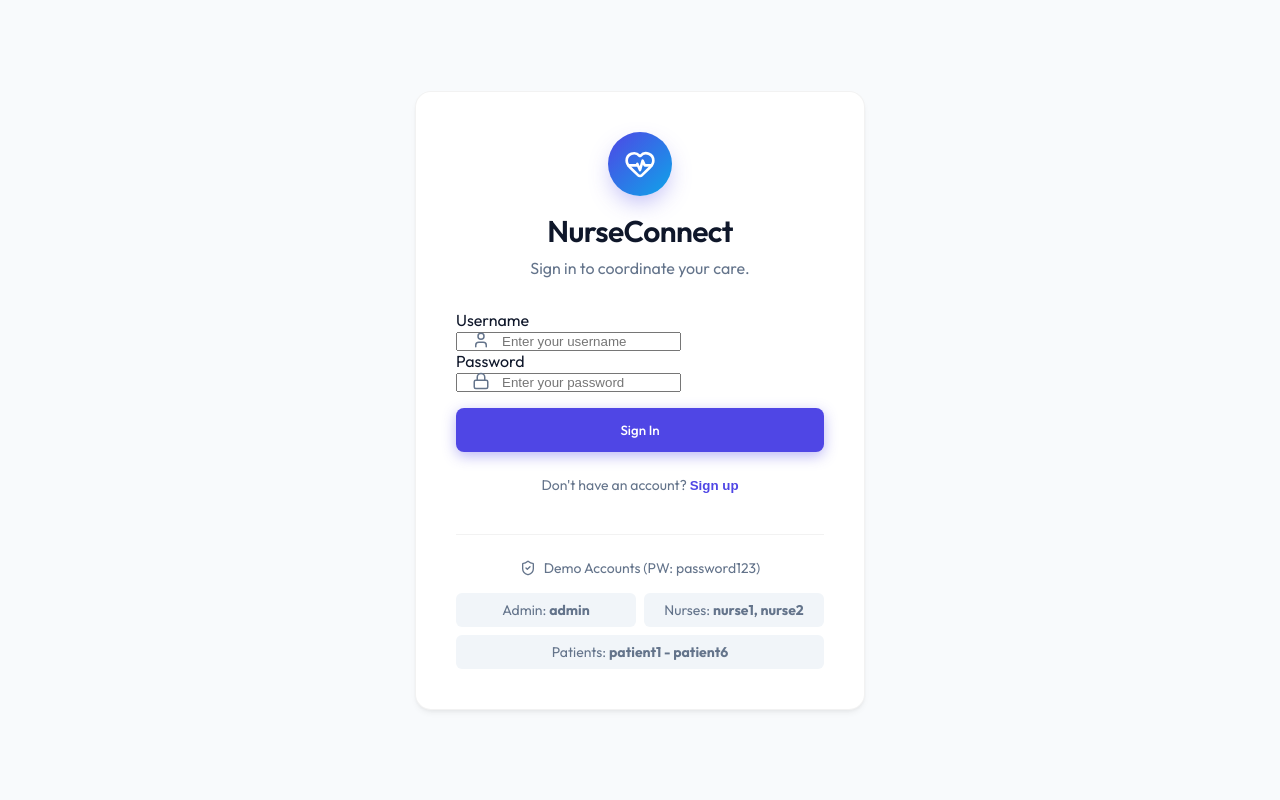
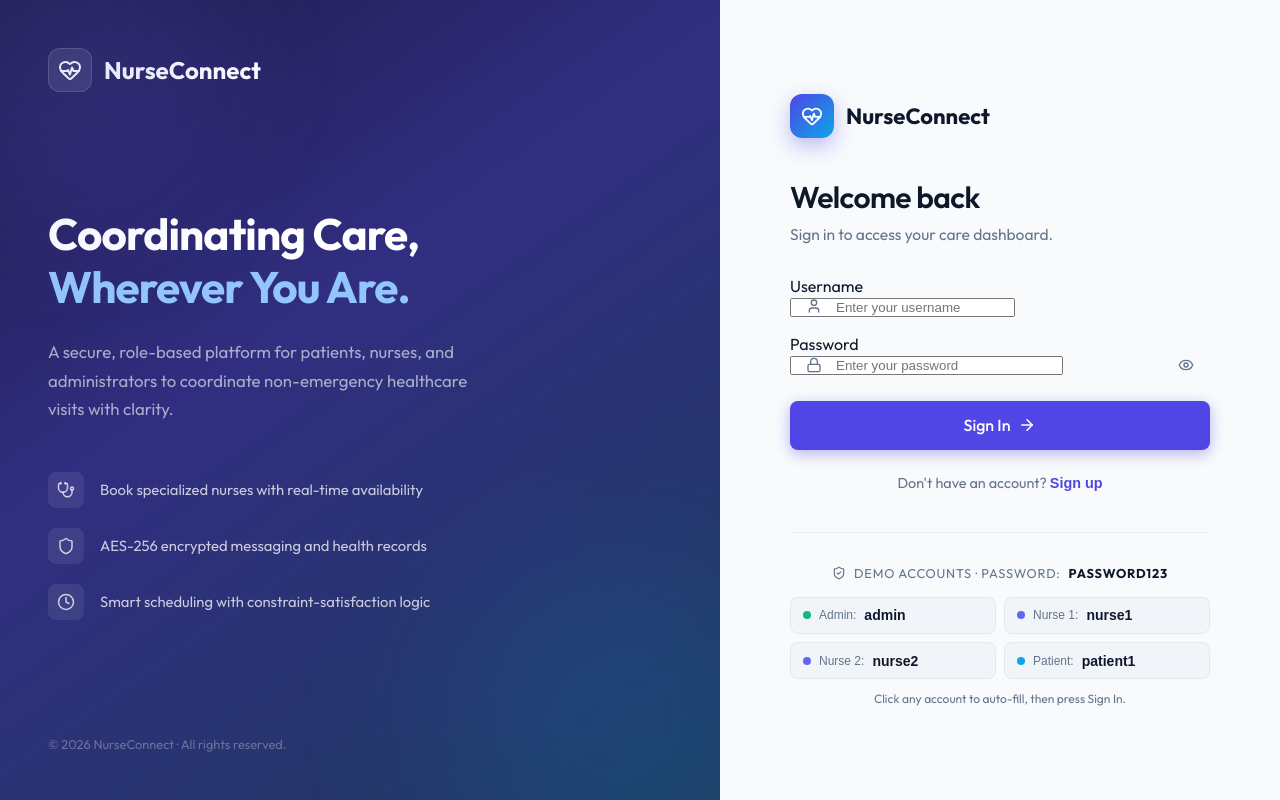
Before and after one commit to SORO-Solution/COORDINATING-NON-EMERGENCY-NURSING-VISITS, a React app in the folder frontend/: page / in a window 1280 px wide. Built offline with nearby package versions, Linux system fonts and the light colour scheme; the HTML template or start-up script is replaced by a standard one.

Commit message:
Update Login.jsx

```diff
--- a/frontend/src/components/Login.jsx
+++ b/frontend/src/components/Login.jsx
@@ -1,16 +1,14 @@
 import React, { useState } from 'react';
 import axios from 'axios';
-import { HeartPulse, Lock, User, Mail, ShieldCheck } from 'lucide-react';
+import { HeartPulse, Lock, User, Mail, ShieldCheck, ArrowRight, Eye, EyeOff, Stethoscope, Clock, Shield } from 'lucide-react';
 
 export default function Login({ onLogin }) {
   const [isLogin, setIsLogin] = useState(true);
-
-  // Form state
   const [username, setUsername] = useState('');
   const [password, setPassword] = useState('');
   const [firstName, setFirstName] = useState('');
   const [lastName, setLastName] = useState('');
-
+  const [showPassword, setShowPassword] = useState(false);
   const [error, setError] = useState('');
   const [loading, setLoading] = useState(false);
 
@@ -18,133 +16,268 @@ export default function Login({ onLogin }) {
     e.preventDefault();
     setLoading(true);
     setError('');
-
     try {
       if (!isLogin) {
-        // Register flow
         await axios.post('http://localhost:8000/api/register/', {
           username, password, first_name: firstName, last_name: lastName
         });
-        // After successful register, switch to login
         setIsLogin(true);
-        setError('Account created successfully! Please sign in.');
+        setError('__success__Account created! Please sign in.');
         setLoading(false);
         return;
       }
-
-      // Login flow
-      const tokenRes = await axios.post('http://localhost:8000/api/token/', {
-        username,
-        password
-      });
+      const tokenRes = await axios.post('http://localhost:8000/api/token/', { username, password });
       const token = tokenRes.data.access;
       localStorage.setItem('token', token);
-
       const userRes = await axios.get('http://localhost:8000/api/me/', {
         headers: { Authorization: `Bearer ${token}` }
       });
-
-      const userData = userRes.data;
-      localStorage.setItem('user', JSON.stringify(userData));
-      onLogin(userData);
+      localStorage.setItem('user', JSON.stringify(userRes.data));
+      onLogin(userRes.data);
     } catch (err) {
-      setError(isLogin ? 'Invalid username or password.' : 'Failed to create account. Username might be taken.');
+      setError(isLogin ? 'Invalid username or password. Please try again.' : 'Failed to create account. That username may already be taken.');
     } finally {
       setLoading(false);
     }
   };
 
+  const demoAccounts = [
+    { label: 'Admin', value: 'admin', color: '#10b981' },
+    { label: 'Nurse 1', value: 'nurse1', color: '#6366f1' },
+    { label: 'Nurse 2', value: 'nurse2', color: '#6366f1' },
+    { label: 'Patient', value: 'patient1', color: '#0ea5e9' },
+  ];
+
+  const isSuccess = error.startsWith('__success__');
+  const displayError = isSuccess ? error.replace('__success__', '') : error;
+
   return (
-    <div style={{ display: 'flex', minHeight: '100vh', alignItems: 'center', justifyContent: 'center', background: 'var(--bg-color)' }}>
-      <div className="card glass" style={{ width: '100%', maxWidth: '450px', padding: '2.5rem' }}>
-        <div style={{ textAlign: 'center', marginBottom: '2rem' }}>
-          <div style={{ display: 'inline-flex', alignItems: 'center', justifyContent: 'center', width: '64px', height: '64px', borderRadius: '50%', background: 'linear-gradient(135deg, var(--primary) 0%, var(--accent) 100%)', color: 'white', marginBottom: '1rem', boxShadow: '0 10px 25px -5px rgba(79, 70, 229, 0.4)' }}>
-            <HeartPulse size={32} />
+    <div style={{
+      display: 'flex',
+      minHeight: '100vh',
+      background: 'var(--bg-color)',
+    }}>
+      {/* Left Branding Panel */}
+      <div style={{
+        display: 'none',
+        flex: '1',
+        background: 'linear-gradient(145deg, #1e1b4b 0%, #312e81 40%, #1e3a5f 100%)',
+        padding: '3rem',
+        flexDirection: 'column',
+        justifyContent: 'space-between',
+        position: 'relative',
+        overflow: 'hidden',
+      }}
+        className="login-panel-left"
+      >
+        {/* Decorative blobs */}
+        <div style={{ position: 'absolute', top: '-80px', left: '-80px', width: '300px', height: '300px', borderRadius: '50%', background: 'rgba(99,102,241,0.15)', filter: 'blur(60px)' }} />
+        <div style={{ position: 'absolute', bottom: '-100px', right: '-80px', width: '350px', height: '350px', borderRadius: '50%', background: 'rgba(14,165,233,0.12)', filter: 'blur(80px)' }} />
+
+        <div>
+          <div style={{ display: 'flex', alignItems: 'center', gap: '0.75rem' }}>
+            <div style={{ width: '44px', height: '44px', borderRadius: '12px', background: 'rgba(255,255,255,0.1)', display: 'flex', alignItems: 'center', justifyContent: 'center', border: '1px solid rgba(255,255,255,0.15)' }}>
+              <HeartPulse size={24} color="white" />
             </div>
-          <h1 style={{ fontSize: '1.875rem', marginBottom: '0.5rem' }}>NurseConnect</h1>
-          <p style={{ color: 'var(--text-muted)' }}>{isLogin ? 'Sign in to coordinate your care.' : 'Create your patient account.'}</p>
+            <span style={{ fontSize: '1.5rem', fontWeight: '700', color: 'white' }}>NurseConnect</span>
+          </div>
         </div>
 
+        <div>
+          <h2 style={{ fontSize: '2.75rem', fontWeight: '700', color: 'white', lineHeight: '1.2', marginBottom: '1.5rem' }}>
+            Coordinating Care,<br />
+            <span style={{ color: '#93c5fd' }}>Wherever You Are.</span>
+          </h2>
+          <p style={{ color: 'rgba(255,255,255,0.6)', fontSize: '1.05rem', lineHeight: '1.7', maxWidth: '420px' }}>
+            A secure, role-based platform for patients, nurses, and administrators to coordinate non-emergency healthcare visits with clarity.
+          </p>
+
+          <div style={{ display: 'flex', flexDirection: 'column', gap: '1.25rem', marginTop: '3rem' }}>
+            {[
+              { icon: <Stethoscope size={18} />, text: 'Book specialized nurses with real-time availability' },
+              { icon: <Shield size={18} />, text: 'AES-256 encrypted messaging and health records' },
+              { icon: <Clock size={18} />, text: 'Smart scheduling with constraint-satisfaction logic' },
+            ].map((item, i) => (
+              <div key={i} style={{ display: 'flex', alignItems: 'center', gap: '1rem', color: 'rgba(255,255,255,0.75)' }}>
+                <div style={{ width: '36px', height: '36px', borderRadius: '8px', background: 'rgba(255,255,255,0.08)', display: 'flex', alignItems: 'center', justifyContent: 'center', flexShrink: 0 }}>
+                  {item.icon}
+                </div>
+                <span style={{ fontSize: '0.925rem' }}>{item.text}</span>
+              </div>
+            ))}
+          </div>
+        </div>
+
+        <p style={{ color: 'rgba(255,255,255,0.3)', fontSize: '0.8rem' }}>© 2026 NurseConnect · All rights reserved.</p>
+      </div>
+
+      {/* Right Form Panel */}
+      <div style={{
+        flex: '1',
+        display: 'flex',
+        alignItems: 'center',
+        justifyContent: 'center',
+        padding: '2rem',
+        maxWidth: '560px',
+        margin: '0 auto',
+        width: '100%',
+      }}>
+        <div style={{ width: '100%', maxWidth: '420px' }}>
+
+          {/* Mobile Logo */}
+          <div style={{ display: 'flex', alignItems: 'center', gap: '0.75rem', marginBottom: '2.5rem' }}>
+            <div style={{ width: '44px', height: '44px', borderRadius: '12px', background: 'linear-gradient(135deg, var(--primary) 0%, var(--accent) 100%)', display: 'flex', alignItems: 'center', justifyContent: 'center', color: 'white', boxShadow: '0 8px 20px rgba(79,70,229,0.35)' }}>
+              <HeartPulse size={22} />
+            </div>
+            <span style={{ fontSize: '1.375rem', fontWeight: '700' }}>NurseConnect</span>
+          </div>
+
+          {/* Header Text */}
+          <div style={{ marginBottom: '2rem' }}>
+            <h1 style={{ fontSize: '1.875rem', marginBottom: '0.5rem' }}>
+              {isLogin ? 'Welcome back' : 'Create account'}
+            </h1>
+            <p style={{ color: 'var(--text-muted)', fontSize: '0.975rem' }}>
+              {isLogin
+                ? 'Sign in to access your care dashboard.'
+                : 'Register as a patient to book nursing visits.'}
+            </p>
+          </div>
+
+          {/* Alert Banner */}
           {error && (
-          <div style={{ background: error.includes('success') ? 'rgba(16, 185, 129, 0.1)' : 'rgba(239, 68, 68, 0.1)', color: error.includes('success') ? 'var(--success)' : 'var(--danger)', padding: '0.75rem', borderRadius: '8px', marginBottom: '1.5rem', fontSize: '0.875rem', textAlign: 'center' }}>
-            {error}
+            <div style={{
+              display: 'flex', alignItems: 'flex-start', gap: '0.75rem',
+              background: isSuccess ? 'rgba(16,185,129,0.08)' : 'rgba(239,68,68,0.08)',
+              color: isSuccess ? 'var(--success)' : 'var(--danger)',
+              border: `1px solid ${isSuccess ? 'rgba(16,185,129,0.25)' : 'rgba(239,68,68,0.25)'}`,
+              padding: '0.875rem 1rem', borderRadius: '10px', marginBottom: '1.5rem', fontSize: '0.875rem',
+            }}>
+              <ShieldCheck size={18} style={{ marginTop: '1px', flexShrink: 0 }} />
+              {displayError}
             </div>
           )}
 
-        <form onSubmit={handleSubmit}>
+          {/* Form */}
+          <form onSubmit={handleSubmit} style={{ display: 'flex', flexDirection: 'column', gap: '1.1rem' }}>
             {!isLogin && (
-            <div style={{ display: 'flex', gap: '1rem', marginBottom: '1rem' }}>
+              <div style={{ display: 'flex', gap: '0.875rem' }}>
                 <div style={{ flex: 1 }}>
-                <label className="input-label">First Name</label>
-                <input type="text" className="input-field" value={firstName} onChange={e => setFirstName(e.target.value)} required />
+                  <label className="input-label" style={{ marginBottom: '0.35rem' }}>First Name</label>
+                  <input type="text" className="input-field" placeholder="Alex" value={firstName} onChange={e => setFirstName(e.target.value)} required />
                 </div>
                 <div style={{ flex: 1 }}>
-                <label className="input-label">Last Name</label>
-                <input type="text" className="input-field" value={lastName} onChange={e => setLastName(e.target.value)} required />
+                  <label className="input-label" style={{ marginBottom: '0.35rem' }}>Last Name</label>
+                  <input type="text" className="input-field" placeholder="Johnson" value={lastName} onChange={e => setLastName(e.target.value)} required />
                 </div>
               </div>
             )}
 
-          <div className="input-group">
-            <label className="input-label">Username</label>
+            <div>
+              <label className="input-label" style={{ marginBottom: '0.35rem' }}>Username</label>
               <div style={{ position: 'relative' }}>
-              <User size={18} style={{ position: 'absolute', left: '1rem', top: '50%', transform: 'translateY(-50%)', color: 'var(--text-muted)' }} />
+                <User size={16} style={{ position: 'absolute', left: '1rem', top: '50%', transform: 'translateY(-50%)', color: 'var(--text-muted)', pointerEvents: 'none' }} />
                 <input
                   type="text"
                   className="input-field"
                   style={{ paddingLeft: '2.75rem' }}
                   placeholder="Enter your username"
                   value={username}
-                onChange={(e) => setUsername(e.target.value)}
-                required
-              />
-            </div>
-          </div>
-          <div className="input-group">
-            <label className="input-label">Password</label>
-            <div style={{ position: 'relative' }}>
-              <Lock size={18} style={{ position: 'absolute', left: '1rem', top: '50%', transform: 'translateY(-50%)', color: 'var(--text-muted)' }} />
-              <input
-                type="password"
-                className="input-field"
-                style={{ paddingLeft: '2.75rem' }}
-                placeholder="Enter your password"
-                value={password}
-                onChange={(e) => setPassword(e.target.value)}
+                  onChange={e => setUsername(e.target.value)}
                   required
                 />
               </div>
             </div>
 
-          <button type="submit" className="btn btn-primary" style={{ width: '100%', marginTop: '1rem', padding: '0.875rem' }} disabled={loading}>
+            <div>
+              <label className="input-label" style={{ marginBottom: '0.35rem' }}>Password</label>
+              <div style={{ position: 'relative' }}>
+                <Lock size={16} style={{ position: 'absolute', left: '1rem', top: '50%', transform: 'translateY(-50%)', color: 'var(--text-muted)', pointerEvents: 'none' }} />
+                <input
+                  type={showPassword ? 'text' : 'password'}
+                  className="input-field"
+                  style={{ paddingLeft: '2.75rem', paddingRight: '3rem' }}
+                  placeholder="Enter your password"
+                  value={password}
+                  onChange={e => setPassword(e.target.value)}
+                  required
+                />
+                <button type="button" onClick={() => setShowPassword(!showPassword)} style={{ position: 'absolute', right: '1rem', top: '50%', transform: 'translateY(-50%)', background: 'none', border: 'none', color: 'var(--text-muted)', cursor: 'pointer', display: 'flex', padding: 0 }}>
+                  {showPassword ? <EyeOff size={16} /> : <Eye size={16} />}
+                </button>
+              </div>
+            </div>
+
+            <button
+              type="submit"
+              disabled={loading}
+              className="btn btn-primary"
+              style={{ width: '100%', padding: '0.9rem', marginTop: '0.5rem', justifyContent: 'center', fontSize: '1rem', gap: '0.5rem' }}
+            >
               {loading ? 'Processing...' : (isLogin ? 'Sign In' : 'Create Account')}
+              {!loading && <ArrowRight size={18} />}
             </button>
           </form>
 
-        <div style={{ marginTop: '1.5rem', textAlign: 'center', fontSize: '0.875rem' }}>
-          <span style={{ color: 'var(--text-muted)' }}>
-            {isLogin ? "Don't have an account? " : "Already have an account? "}
-          </span>
+          {/* Toggle */}
+          <p style={{ textAlign: 'center', marginTop: '1.5rem', fontSize: '0.9rem', color: 'var(--text-muted)' }}>
+            {isLogin ? "Don't have an account? " : 'Already have an account? '}
             <button
               type="button"
               onClick={() => { setIsLogin(!isLogin); setError(''); }}
-            style={{ background: 'none', border: 'none', color: 'var(--primary)', fontWeight: '600', cursor: 'pointer' }}
+              style={{ background: 'none', border: 'none', color: 'var(--primary)', fontWeight: '600', cursor: 'pointer', fontSize: '0.9rem' }}
             >
               {isLogin ? 'Sign up' : 'Sign in'}
             </button>
+          </p>
+
+          {/* Demo Accounts */}
+          {isLogin && (
+            <div style={{ marginTop: '2.5rem', paddingTop: '2rem', borderTop: '1px solid var(--glass-border)' }}>
+              <p style={{ textAlign: 'center', color: 'var(--text-muted)', fontSize: '0.8rem', textTransform: 'uppercase', letterSpacing: '0.06em', marginBottom: '1rem', display: 'flex', alignItems: 'center', justifyContent: 'center', gap: '0.5rem' }}>
+                <ShieldCheck size={14} /> Demo Accounts · password: <strong style={{ color: 'var(--text-main)' }}>password123</strong>
+              </p>
+              <div style={{ display: 'grid', gridTemplateColumns: '1fr 1fr', gap: '0.5rem' }}>
+                {demoAccounts.map(acc => (
+                  <button
+                    key={acc.value}
+                    type="button"
+                    onClick={() => { setUsername(acc.value); setPassword('password123'); }}
+                    style={{
+                      background: 'var(--surface-light)',
+                      border: '1px solid var(--glass-border)',
+                      borderRadius: '8px',
+                      padding: '0.6rem 0.75rem',
+                      cursor: 'pointer',
+                      display: 'flex',
+                      alignItems: 'center',
+                      gap: '0.5rem',
+                      transition: 'all 0.2s',
+                      color: 'var(--text-main)',
+                      fontSize: '0.875rem',
+                    }}
+                    onMouseEnter={e => e.currentTarget.style.borderColor = acc.color}
+                    onMouseLeave={e => e.currentTarget.style.borderColor = 'var(--glass-border)'}
+                  >
+                    <div style={{ width: '8px', height: '8px', borderRadius: '50%', background: acc.color, flexShrink: 0 }} />
+                    <span style={{ color: 'var(--text-muted)', fontSize: '0.75rem' }}>{acc.label}:</span>
+                    <strong>{acc.value}</strong>
+                  </button>
+                ))}
               </div>
-
-        {isLogin && (
-          <div style={{ marginTop: '2.5rem', paddingTop: '1.5rem', borderTop: '1px solid var(--glass-border)', fontSize: '0.875rem', color: 'var(--text-muted)' }}>
-            <p style={{ textAlign: 'center', marginBottom: '1rem', display: 'flex', alignItems: 'center', justifyContent: 'center', gap: '0.5rem' }}><ShieldCheck size={16} /> Demo Accounts (PW: password123)</p>
-            <div style={{ display: 'grid', gridTemplateColumns: '1fr 1fr', gap: '0.5rem' }}>
-              <div style={{ background: 'var(--surface-light)', padding: '0.5rem', borderRadius: '6px', textAlign: 'center' }}>Admin: <strong>admin</strong></div>
-              <div style={{ background: 'var(--surface-light)', padding: '0.5rem', borderRadius: '6px', textAlign: 'center' }}>Nurses: <strong>nurse1, nurse2</strong></div>
-              <div style={{ background: 'var(--surface-light)', padding: '0.5rem', borderRadius: '6px', textAlign: 'center', gridColumn: '1 / -1' }}>Patients: <strong>patient1 - patient6</strong></div>
-            </div>
+              <p style={{ textAlign: 'center', marginTop: '0.75rem', fontSize: '0.75rem', color: 'var(--text-muted)' }}>
+                Click any account to auto-fill, then press Sign In.
+              </p>
             </div>
           )}
         </div>
       </div>
+
+      <style>{`
+        @media (min-width: 900px) {
+          .login-panel-left { display: flex !important; }
+        }
+      `}</style>
+    </div>
   );
 }
```
Lines whose indentation alone changed are shown as unchanged.
